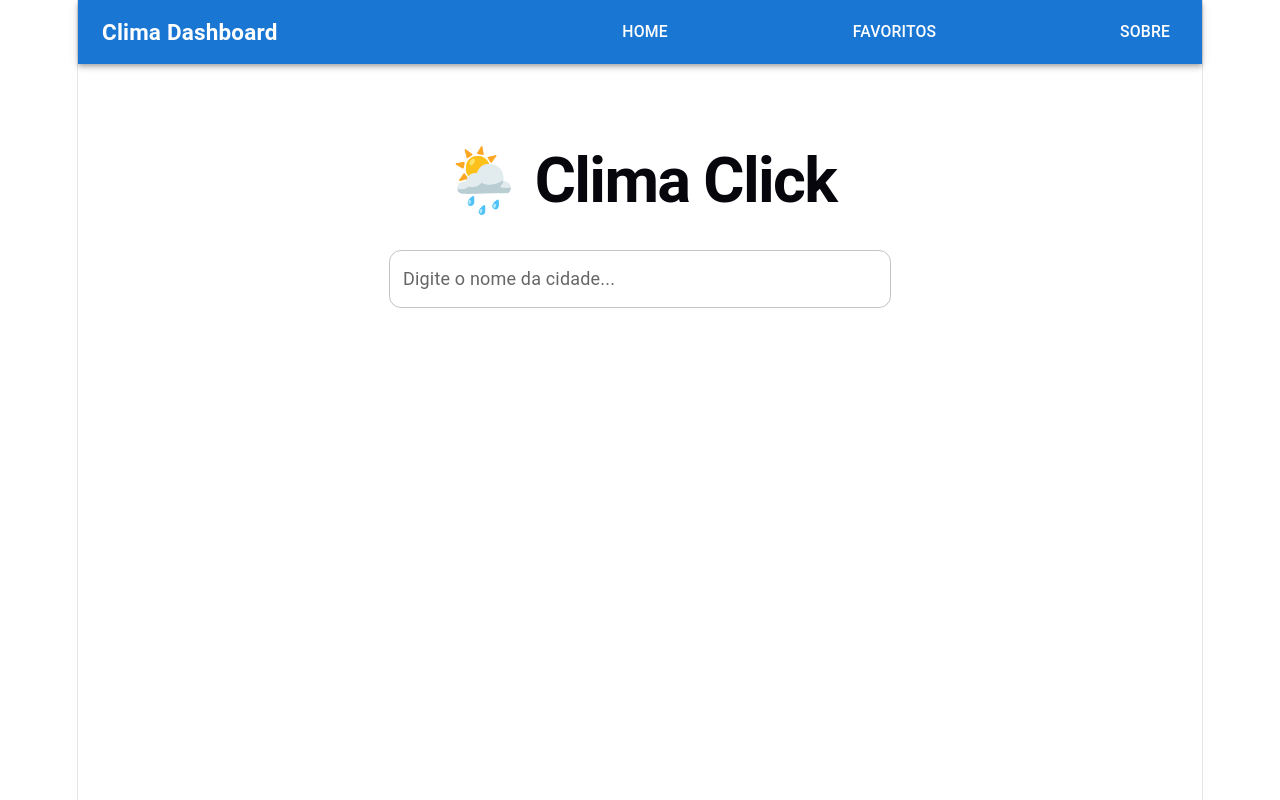
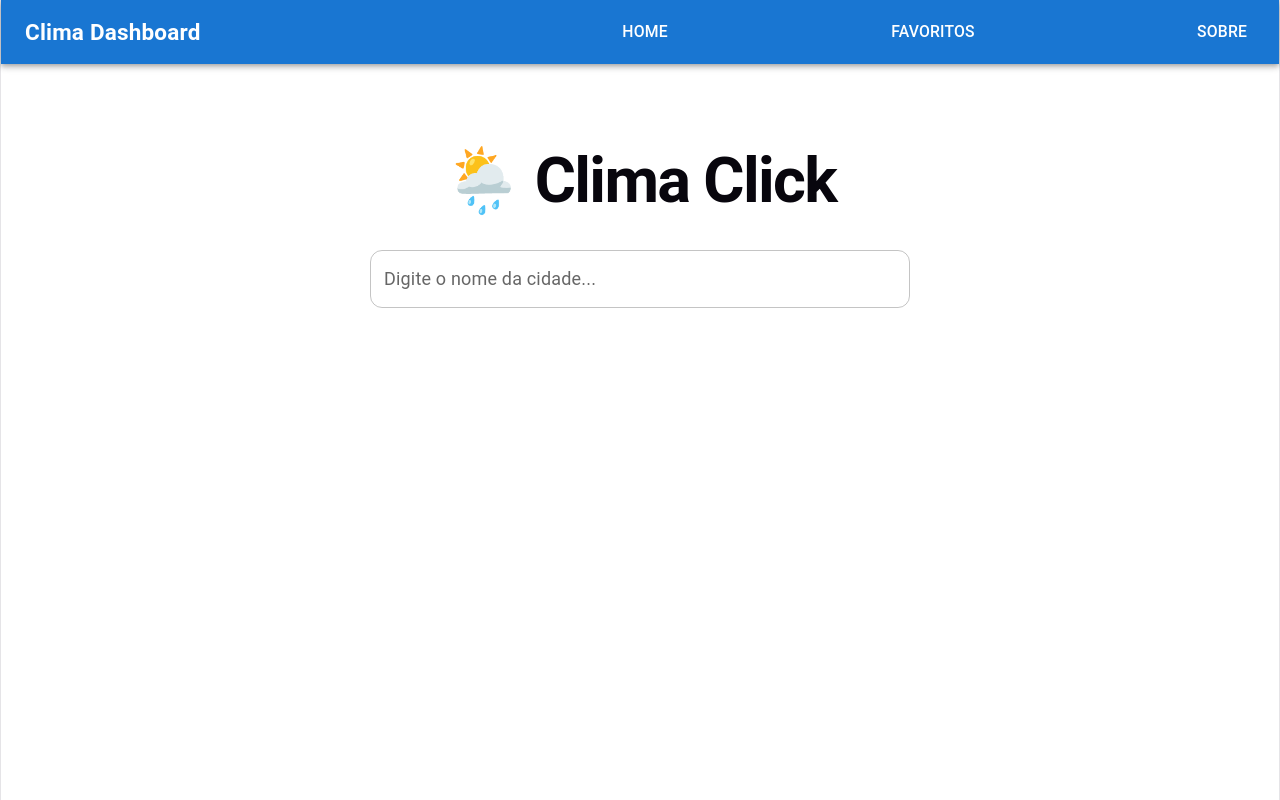
Before and after one commit to lanussehelena/climaclick, a React (Vite) app: page / in a window 1280 px wide. Built offline with nearby package versions, Linux system fonts and the light colour scheme.

Commit message:
Revert "Revert "style: ajuste da navbar para largura total (ponta a ponta)""

```diff
--- a/src/index.css
+++ b/src/index.css
@@ -51,7 +51,7 @@
 }
 
 #root {
-  width: 1126px;
+  width: 100%;
   max-width: 100%;
   margin: 0 auto;
   text-align: center;
@@ -64,6 +64,8 @@
 
 body {
   margin: 0;
+  padding: 0;
+  width: 100%;
 }
 
 h1,
```
